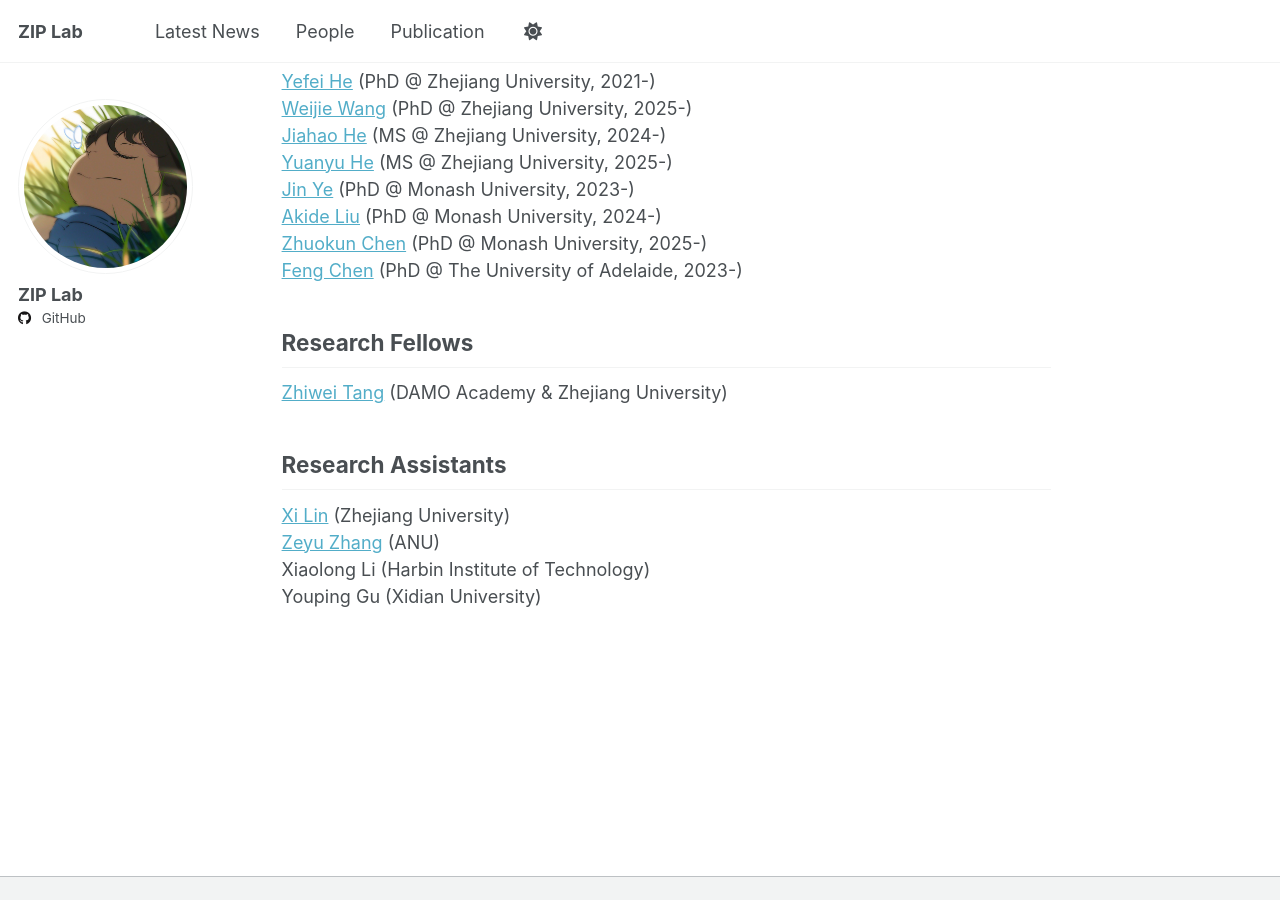
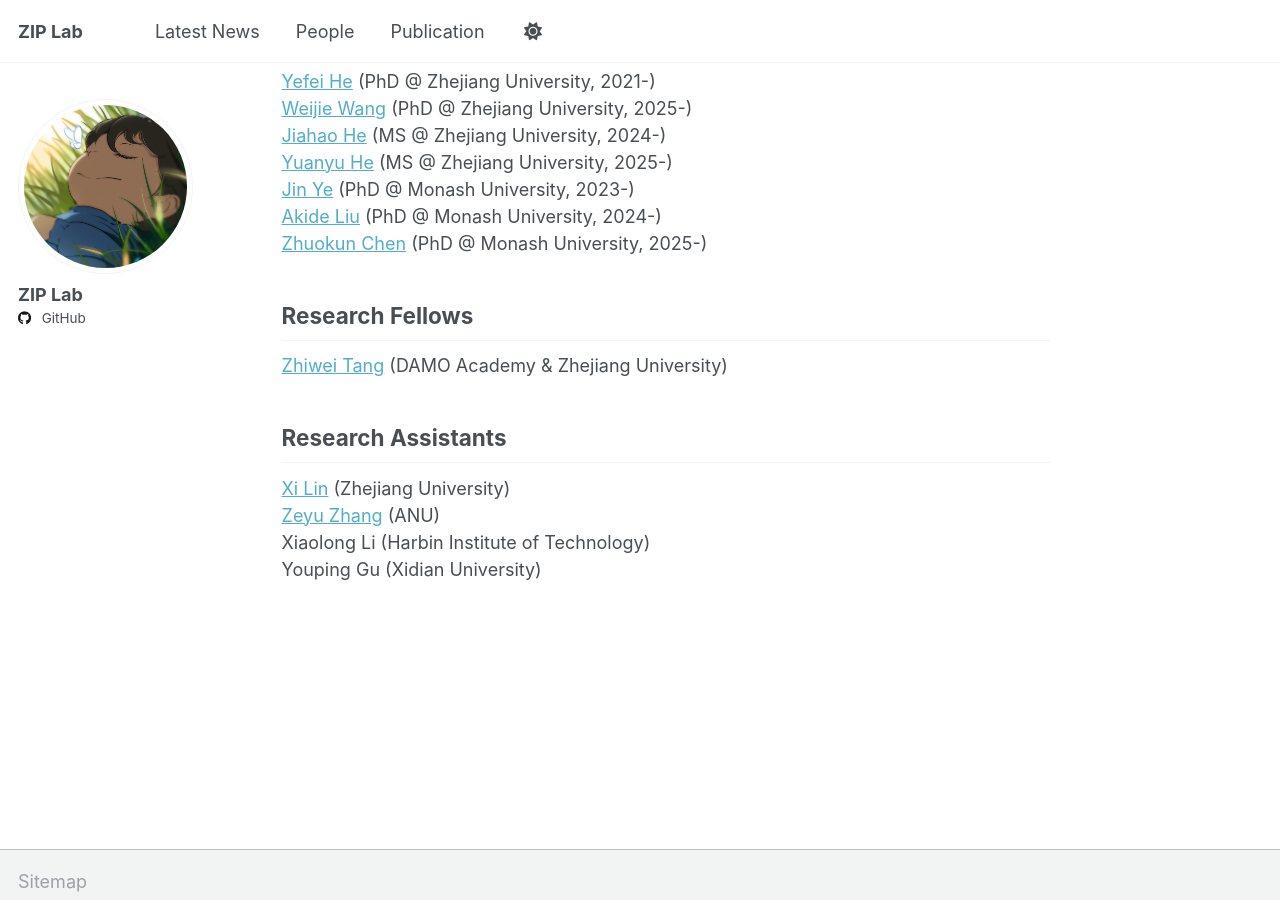
Before and after one commit to ziplab/ziplab.github.io, a Jekyll site: the page built from _pages/people.md, in a window 1280 px wide and 900 px high, scrolled down 657 px. Built offline with Jekyll 4.4.1, drawn with Linux system fonts in a browser that asks for light colours.

Commit message:
Update people.md

```diff
--- a/_pages/people.md
+++ b/_pages/people.md
@@ -21,7 +21,7 @@ author_profile: true
 [Jin Ye](https://scholar.google.com/citations?user=UFBrJOAAAAAJ) (PhD @ Monash University, 2023-)
 [Akide Liu](https://scholar.google.com/citations?hl=en&user=1HjSeKgAAAAJ) (PhD @ Monash University, 2024-)
 [Zhuokun Chen](https://openreview.net/profile?id=%7EZhuokun_Chen4) (PhD @ Monash University, 2025-)
-[Feng Chen](https://github.com/Chenfeng1271) (PhD @ The University of Adelaide, 2023-)
+
 
 ## Research Fellows
 [Zhiwei Tang](https://scholar.google.com/citations?user=GN-N9c8AAAAJ&hl=en) (DAMO Academy & Zhejiang University)
```
